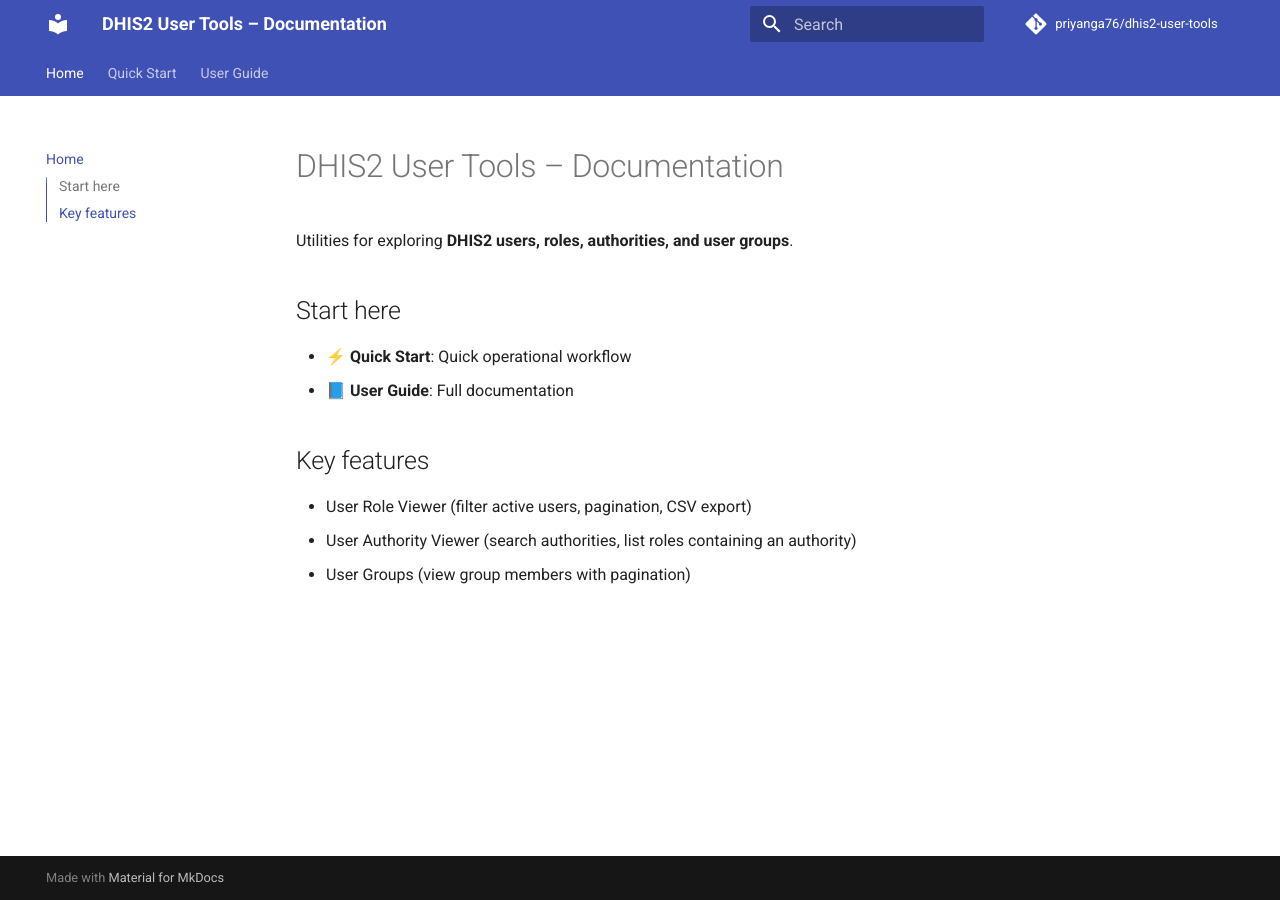
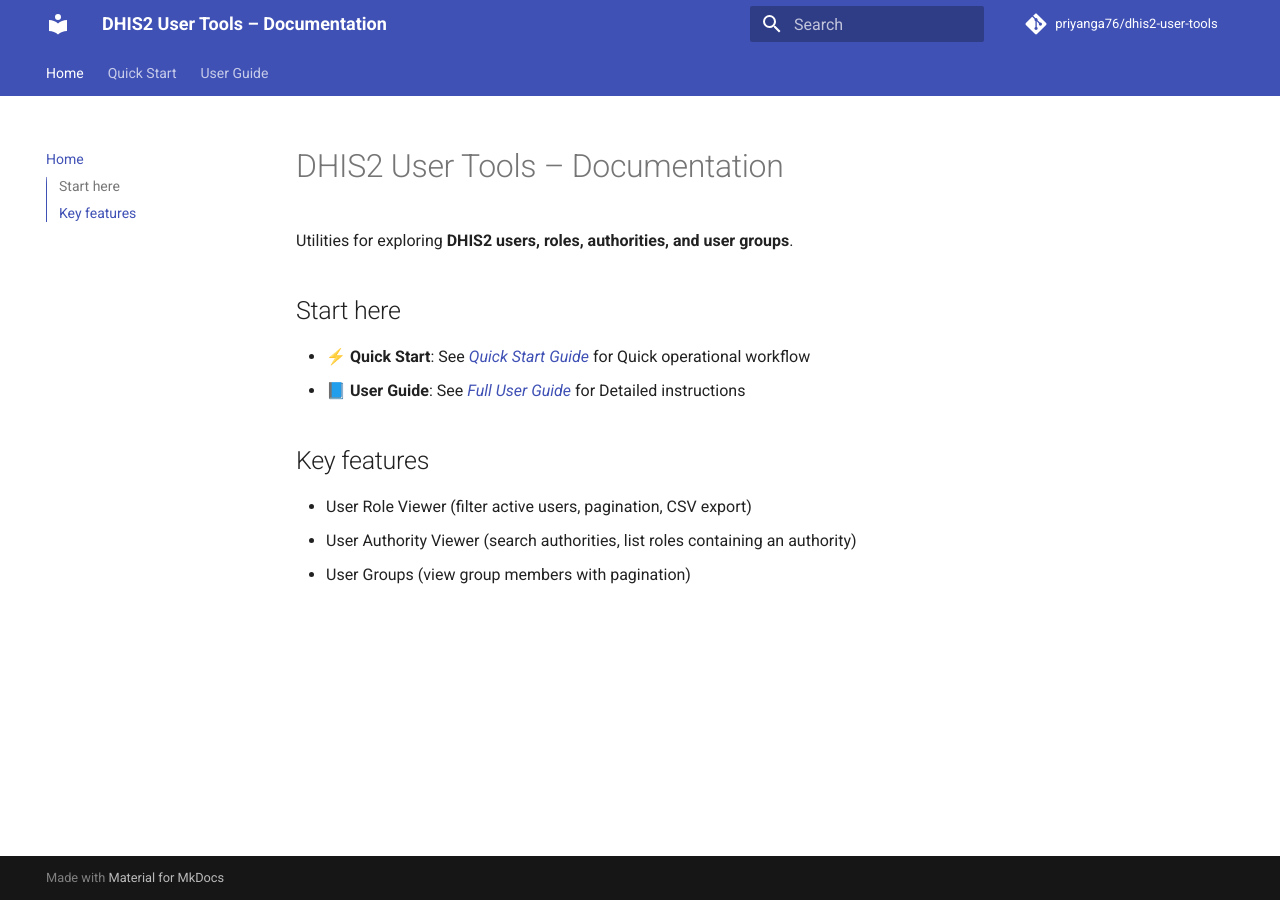
Before and after one commit to priyanga76/dhis2-user-tools, an MkDocs documentation site: the page built from docs/index.md, in a window 1280 px wide. Built offline with MkDocs 1.6.1 and Material for MkDocs 9.7.7, drawn with Linux system fonts in a browser that asks for light colours; comment, search, counter and statistics services are not loaded.

Commit message:
Update links in documentation for quick start and user guide

```diff
--- a/docs/index.md
+++ b/docs/index.md
@@ -3,8 +3,8 @@
 Utilities for exploring **DHIS2 users, roles, authorities, and user groups**.
 
 ## Start here
-- ⚡ **Quick Start**: Quick operational workflow
-- 📘 **User Guide**: Full documentation
+- ⚡ **Quick Start**: See [*Quick Start Guide*](quick-start/Quick_Start_v1.0.md) for Quick operational workflow
+- 📘 **User Guide**: See [*Full User Guide*](user-guide/Org_Unit_Sync_User_Guide_v1.0.md) for Detailed instructions
 
 ## Key features
 - User Role Viewer (filter active users, pagination, CSV export)
```
